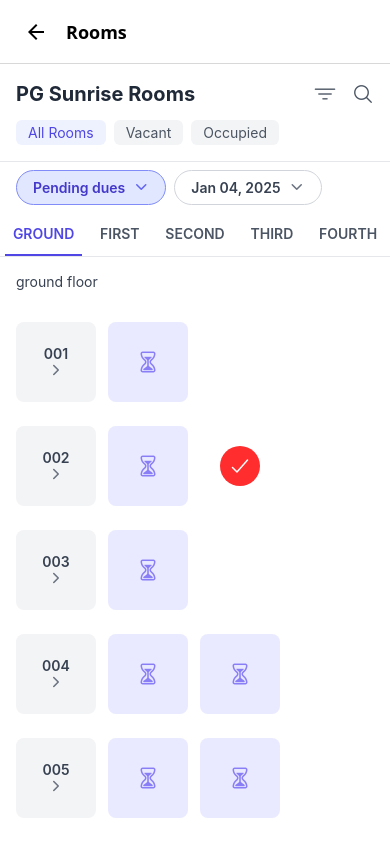
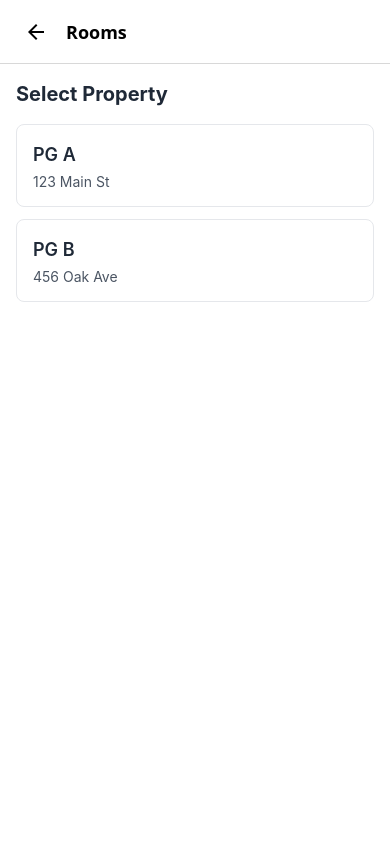
Before and after one commit to akrajput562/PgOwnerFrontEnd, a React Native app: screen /Rooms in a window 390 px wide. Built offline with nearby package versions, Linux system fonts and the light colour scheme.

Commit message:
fix: resolve duplicate key errors and update room data structure in Rooms screen

```diff
--- a/screens/Rooms.js
+++ b/screens/Rooms.js
@@ -4,44 +4,61 @@ import { Ionicons } from '@expo/vector-icons';
 import tw from 'twrnc';
 
 const Rooms = ({ navigation }) => {
-  const [selectedFloor, setSelectedFloor] = useState('GROUND');
+  const [selectedProperty, setSelectedProperty] = useState(null);
+  const [selectedFloor, setSelectedFloor] = useState(1);
   const [selectedDate, setSelectedDate] = useState('Jan 04, 2025');
   const [filterPendingDues, setFilterPendingDues] = useState(true);
 
-  const floors = [
-    { id: 'GROUND', title: 'GROUND', rooms: [
-      { id: '001', beds: [{ status: 'P', position: 1 }, { status: 'V', position: 2 }, { status: 'V', position: 3 }] },
-      { id: '002', beds: [{ status: 'P', position: 1 }, { status: 'O', position: 2 }, { status: 'V', position: 3 }] },
-      { id: '003', beds: [{ status: 'P', position: 1 }, { status: 'V', position: 2 }, { status: 'V', position: 3 }] },
-      { id: '004', beds: [{ status: 'P', position: 1 }, { status: 'P', position: 2 }, { status: 'V', position: 3 }] },
-      { id: '005', beds: [{ status: 'P', position: 1 }, { status: 'P', position: 2 }, { status: 'V', position: 3 }] },
-    ]},
-    { id: 'FIRST', title: 'FIRST', rooms: [
-      { id: '101', beds: [{ status: 'P', position: 1 }, { status: 'V', position: 2 }, { status: 'V', position: 3 }] },
-    ]},
-    { id: 'SECOND', title: 'SECOND', rooms: [
-      { id: '201', beds: [{ status: 'P', position: 1 }, { status: 'V', position: 2 }, { status: 'V', position: 3 }] },
-      { id: '202', beds: [{ status: 'O', position: 1 }, { status: 'V', position: 2 }, { status: 'V', position: 3 }] },
-      { id: '203', beds: [{ status: 'P', position: 1 }, { status: 'P', position: 2 }, { status: 'V', position: 3 }] },
-    ]},
-    { id: 'THIRD', title: 'THIRD', rooms: [
-      { id: '301', beds: [{ status: 'P', position: 1 }, { status: 'O', position: 2 }, { status: 'V', position: 3 }] },
-      { id: '302', beds: [{ status: 'V', position: 1 }, { status: 'V', position: 2 }, { status: 'V', position: 3 }] },
-      { id: '303', beds: [{ status: 'P', position: 1 }, { status: 'P', position: 2 }, { status: 'O', position: 3 }] },
-    ]},
-    { id: 'FOURTH', title: 'FOURTH', rooms: [
-      { id: '401', beds: [{ status: 'P', position: 1 }, { status: 'V', position: 2 }, { status: 'O', position: 3 }] },
-      { id: '402', beds: [{ status: 'O', position: 1 }, { status: 'P', position: 2 }, { status: 'V', position: 3 }] },
-    ]},
+  // Sample properties data
+  const properties = [
+    { id: 1, name: 'PG A', address: '123 Main St' },
+    { id: 2, name: 'PG B', address: '456 Oak Ave' },
   ];
 
-  const getBedStatusColor = (status) => {
-    switch (status) {
-      case 'O': return '#FF2D2D'; // Red for Occupied
-      case 'V': return '#FFFFFF'; // White for Vacant
-      case 'P': return '#8A7EF6'; // Purple for Pending dues
-      default: return '#FFFFFF';
+  // Sample rooms data in the new format
+  const rooms = [
+    {
+      noOfBeds: 4,
+      roomNo: "A101",
+      pgId: 1,
+      userId: 101,
+      occupy: 2,
+      availableBeds: 2,
+      floorNo: 1
+    },
+    {
+      noOfBeds: 3,
+      roomNo: "A102",
+      pgId: 1,
+      userId: 101,
+      occupy: 3,
+      availableBeds: 0,
+      floorNo: 1
+    },
+    {
+      noOfBeds: 2,
+      roomNo: "B201",
+      pgId: 2,
+      userId: 102,
+      occupy: 1,
+      availableBeds: 1,
+      floorNo: 2
+    },
+    {
+      noOfBeds: 2,
+      roomNo: "B202",
+      pgId: 2,
+      userId: 102,
+      occupy: 0,
+      availableBeds: 2,
+      floorNo: 2
     }
+  ];
+
+  const getBedStatus = (room) => {
+    if (room.occupy === 0) return 'V'; // Vacant
+    if (room.occupy === room.noOfBeds) return 'O'; // Occupied
+    return 'P'; // Partially occupied
   };
 
   const getBedStatusBackgroundColor = (status) => {
@@ -53,10 +70,29 @@ const Rooms = ({ navigation }) => {
     }
   };
 
+  const renderPropertySelection = () => (
+    <View style={tw`flex-1 bg-white p-4`}>
+      <Text style={tw`text-xl font-bold text-gray-800 mb-4`}>Select Property</Text>
+      {properties.map((property) => (
+        <TouchableOpacity
+          key={property.id}
+          style={[
+            tw`p-4 mb-3 rounded-lg border`,
+            selectedProperty?.id === property.id ? tw`border-indigo-500 bg-indigo-50` : tw`border-gray-200`
+          ]}
+          onPress={() => setSelectedProperty(property)}
+        >
+          <Text style={tw`text-lg font-semibold text-gray-800`}>{property.name}</Text>
+          <Text style={tw`text-gray-600 mt-1`}>{property.address}</Text>
+        </TouchableOpacity>
+      ))}
+    </View>
+  );
+
   const renderHeader = () => (
     <View style={tw`bg-white p-4 border-b border-gray-200`}>
       <View style={tw`flex-row justify-between items-center`}>
-        <Text style={tw`text-xl font-bold text-gray-800`}>PG Sunrise Rooms</Text>
+        <Text style={tw`text-xl font-bold text-gray-800`}>{selectedProperty?.name || 'Select Property'}</Text>
         <View style={tw`flex-row`}>
           <TouchableOpacity style={tw`mr-4`}>
             <Ionicons name="filter-outline" size={22} color="#4B5563" />
@@ -102,61 +138,63 @@ const Rooms = ({ navigation }) => {
     </View>
   );
 
-  const renderFloorTabs = () => (
+  const renderFloorTabs = () => {
+    const floors = [...new Set(rooms.map(room => room.floorNo))].sort();
+
+    return (
       <View style={tw`flex-row justify-around border-b border-gray-200`}>
         {floors.map((floor) => (
           <TouchableOpacity
-          key={floor.id}
-          onPress={() => setSelectedFloor(floor.id)}
+            key={floor}
+            onPress={() => setSelectedFloor(floor)}
             style={[
               tw`py-3 px-2`,
-            selectedFloor === floor.id ? tw`border-b-2 border-indigo-600` : null
+              selectedFloor === floor ? tw`border-b-2 border-indigo-600` : null
             ]}
           >
             <Text style={[
               tw`font-semibold`,
-            selectedFloor === floor.id ? tw`text-indigo-600` : tw`text-gray-600`
+              selectedFloor === floor ? tw`text-indigo-600` : tw`text-gray-600`
             ]}>
-            {floor.title}
+              Floor {floor}
             </Text>
           </TouchableOpacity>
         ))}
       </View>
     );
-
-  const renderFloorTitle = (floorTitle) => (
-    <View style={tw`p-4`}>
-      <Text style={tw`text-gray-700`}>{floorTitle.toLowerCase()} floor</Text>
-    </View>
-  );
+  };
 
   const renderRooms = () => {
-    const currentFloor = floors.find(f => f.id === selectedFloor);
-    if (!currentFloor) return null;
+    const floorRooms = rooms.filter(room =>
+      room.floorNo === selectedFloor &&
+      (!selectedProperty || room.pgId === selectedProperty.id)
+    );
 
     return (
       <View style={tw`p-4`}>
-        {currentFloor.rooms.map((room) => (
-          <View key={room.id} style={tw`flex-row mb-6`}>
+        {floorRooms.map((room) => (
+          <View key={`${room.roomNo}-${room.pgId}`} style={tw`flex-row mb-6`}>
             <TouchableOpacity style={tw`w-20 h-20 bg-gray-100 rounded-lg mr-3 justify-center items-center`}>
-              <Text style={tw`font-semibold text-gray-700`}>{room.id}</Text>
+              <Text style={tw`font-semibold text-gray-700`}>{room.roomNo}</Text>
               <Ionicons name="chevron-forward" size={16} color="#6B7280" />
             </TouchableOpacity>
 
-            {room.beds.map((bed, index) => (
+            {Array.from({ length: room.noOfBeds }).map((_, index) => {
+              const status = getBedStatus(room);
+              return (
                 <TouchableOpacity
-                key={index}
+                  key={`${room.roomNo}-${room.pgId}-${index}`}
                   style={[
                     tw`w-20 h-20 rounded-lg mr-3 justify-center items-center`,
-                  { backgroundColor: getBedStatusBackgroundColor(bed.status) }
+                    { backgroundColor: getBedStatusBackgroundColor(status) }
                   ]}
                 >
-                {bed.status === 'P' && (
+                  {status === 'P' && (
                     <View style={tw`items-center justify-center`}>
                       <Ionicons name="hourglass-outline" size={24} color="#8A7EF6" />
                     </View>
                   )}
-                {bed.status === 'O' && (
+                  {status === 'O' && (
                     <View style={tw`items-center justify-center`}>
                       <View style={styles.checkmark}>
                         <Ionicons name="checkmark" size={24} color="#fff" />
@@ -164,12 +202,17 @@ const Rooms = ({ navigation }) => {
                     </View>
                   )}
                 </TouchableOpacity>
-            ))}
+              );
+            })}
           </View>
         ))}
       </View>
     );
   };
+
+  if (!selectedProperty) {
+    return renderPropertySelection();
+  }
 
   return (
     <View style={tw`flex-1 bg-white`}>
@@ -177,7 +220,6 @@ const Rooms = ({ navigation }) => {
       {renderFilters()}
       {renderFloorTabs()}
       <ScrollView showsVerticalScrollIndicator={false}>
-        {renderFloorTitle(selectedFloor)}
         {renderRooms()}
       </ScrollView>
     </View>
```
Lines whose indentation alone changed are shown as unchanged.
